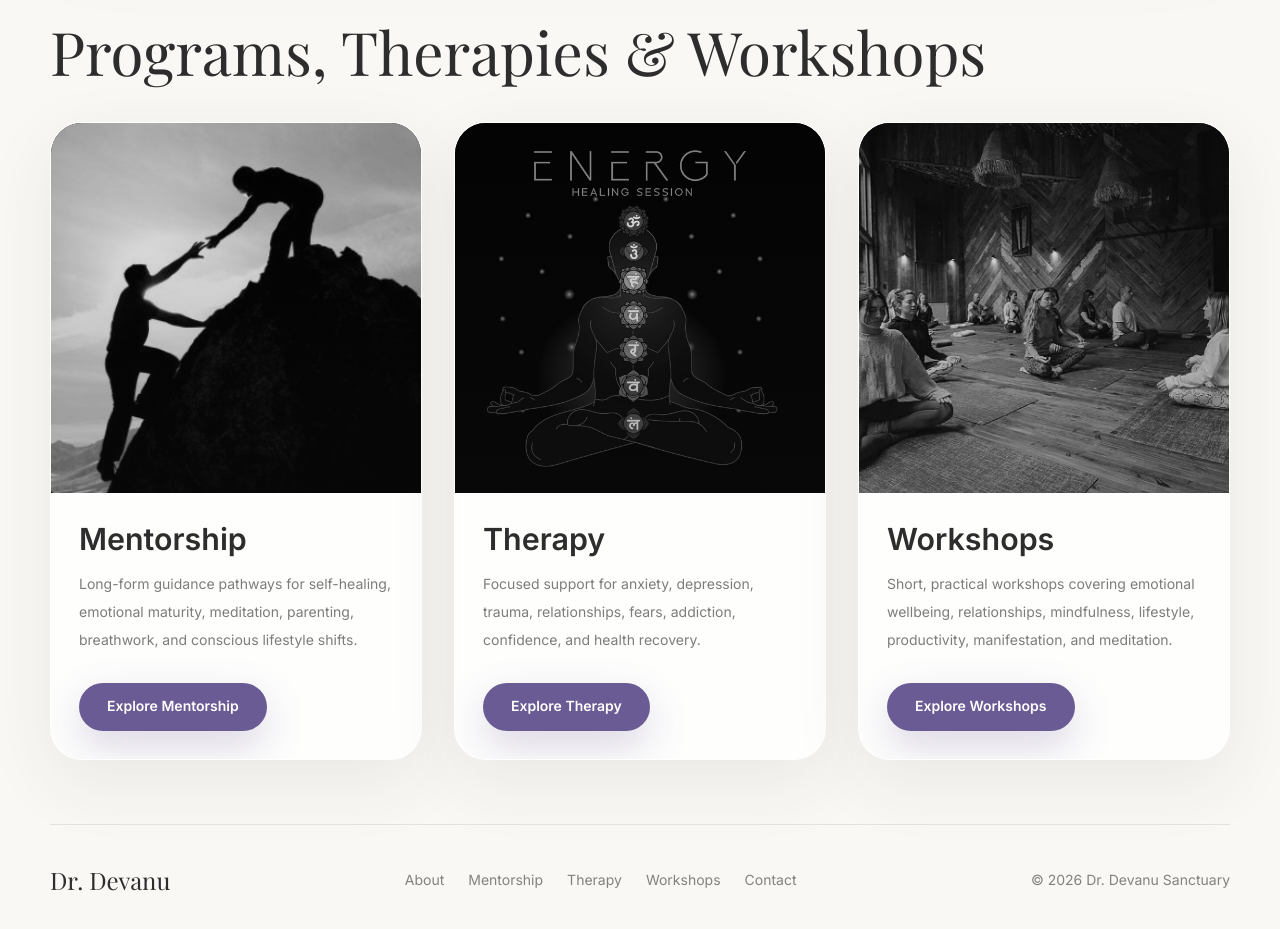
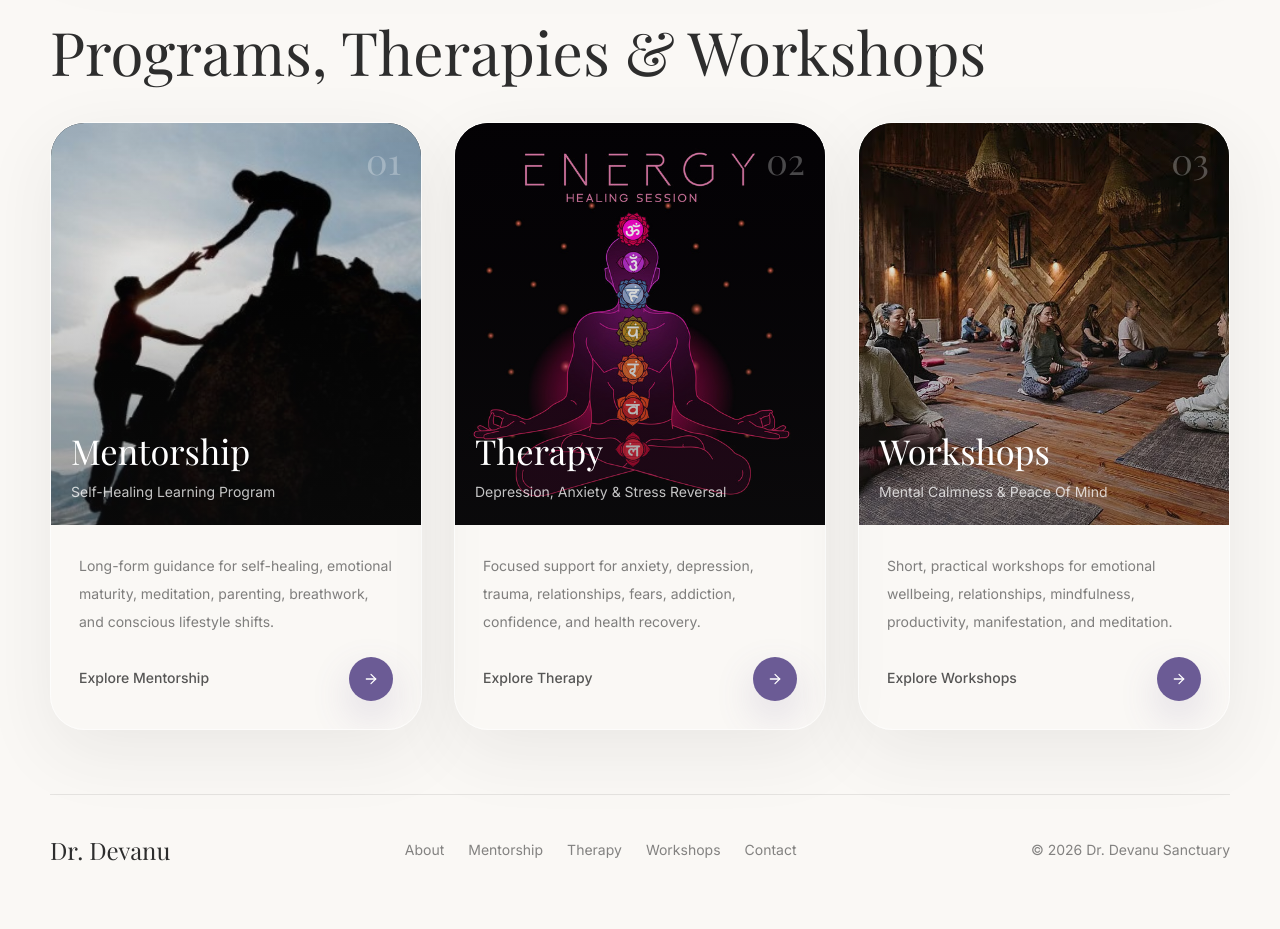
Before and after one commit to Shivangbhatnagar237/DrDevanu, a Next.js app: page / in a window 1280 px wide. Shown: the part 940-1869 px from the top of the page. After the commit the page ends 1847 px from the top, so only its background shows below. Built offline with nearby package versions, Linux system fonts and the light colour scheme; a web font is replaced by a local one.

Commit message:
minor UI improvement

```diff
--- a/src/app/page.tsx
+++ b/src/app/page.tsx
@@ -1,6 +1,6 @@
 import Image from "next/image";
 import Link from "next/link";
-import { ChevronDown, Instagram, Linkedin, Youtube } from "lucide-react";
+import { ArrowRight, ChevronDown, Instagram, Linkedin, Youtube } from "lucide-react";
 import { Footer } from "@/components/Footer";
 import { Heading } from "@/components/Heading";
 import { Navbar } from "@/components/Navbar";
@@ -115,32 +115,48 @@ export default function HomePage() {
             className="max-w-none"
           />
 
-          <div className="mt-10 grid gap-8 md:grid-cols-3 md:gap-6 lg:gap-8">
-            {featuredPaths.map((path) => (
+          <div className="mt-10 grid gap-8 md:grid-cols-3 md:gap-6 lg:gap-8 items-stretch">
+            {featuredPaths.map((path, index) => (
               <Link
                 key={path.title}
                 href={path.href}
-                className="group block overflow-hidden rounded-[2rem] border border-white/60 bg-white/82 shadow-[0_22px_70px_rgba(45,45,45,0.08)] transition duration-500 hover:-translate-y-1 hover:shadow-[0_28px_90px_rgba(45,45,45,0.10)]"
+                className="group flex flex-col h-full overflow-hidden rounded-[2.15rem] border border-white/65 bg-white/84 shadow-[0_22px_70px_rgba(45,45,45,0.08)] transition duration-500 hover:-translate-y-1.5 hover:shadow-[0_30px_100px_rgba(45,45,45,0.12)]"
               >
-                <div className="relative aspect-[1] overflow-hidden bg-charcoal">
+                <div className="relative aspect-[0.92] overflow-hidden bg-charcoal">
                   <Image
                     src={path.image}
                     alt={path.title}
                     fill
                     sizes="(min-width: 768px) 33vw, 100vw"
-                    className="object-cover  grayscale transition duration-700 group-hover:scale-[1.04] group-hover:grayscale-0"
+                    className="object-cover transition duration-700 group-hover:scale-[1.05]"
                   />
-                  <div className="absolute inset-0 bg-[linear-gradient(180deg,rgba(20,20,20,0.08)_0%,rgba(20,20,20,0.34)_100%)] transition duration-500 group-hover:bg-[linear-gradient(180deg,rgba(20,20,20,0.02)_0%,rgba(20,20,20,0.20)_100%)]" />
+                  <div className="absolute inset-0 rounded-[inherit] bg-[linear-gradient(180deg,rgba(20,20,20,0.04)_0%,rgba(20,20,20,0.12)_34%,rgba(20,20,20,0.44)_100%)]" />
+                  <div className="absolute inset-x-0 top-0 flex items-start justify-end p-5">
+                    <span className="font-serif text-4xl leading-none text-white/28">
+                      {(index + 1).toString().padStart(2, "0")}
+                    </span>
+                  </div>
+                  <div className="absolute inset-x-0 bottom-0 p-5 text-white">
+                    <h3 className="max-w-[10ch] font-serif text-[2rem] leading-[1.02] text-white md:text-[2.15rem]">
+                      {homepageOfferingTitles[path.title] ?? path.title}
+                    </h3>
+                    <p className="mt-3 max-w-[20rem] text-sm leading-6 text-white/76">
+                      {path.preview[0]}
+                    </p>
+                  </div>
                 </div>
-                <div className="p-6 md:p-7">
-                  <h3 className="text-[1.7rem] font-semibold leading-tight text-ink md:text-[1.9rem]">
-                    {homepageOfferingTitles[path.title] ?? path.title}
-                  </h3>
-                  <p className="mt-3 text-sm leading-7 text-ink/62">
+                <div className="flex flex-1 flex-col p-6 md:p-7">
+                  <p className="text-sm leading-7 text-ink/60">
                     {path.description}
                   </p>
-                  <div className="mt-7 inline-flex min-h-12 items-center justify-center rounded-full bg-plum px-7 text-sm font-semibold text-white shadow-[0_16px_40px_rgba(107,91,149,0.24)] transition duration-300 group-hover:bg-plum-light">
-                    Explore {homepageOfferingTitles[path.title] ?? path.title}
+                  {/* Divider is now optional. Remove border for a cleaner look, or keep for separation. Here, we remove it for visual balance. */}
+                  <div className="mt-auto flex items-center justify-between gap-4 pt-5">
+                    <span className="text-sm font-medium text-ink/80">
+                      Explore {homepageOfferingTitles[path.title] ?? path.title}
+                    </span>
+                    <span className="inline-flex h-11 w-11 items-center justify-center rounded-full bg-plum text-white shadow-[0_16px_40px_rgba(107,91,149,0.2)] transition duration-300 group-hover:translate-x-1 group-hover:bg-plum-light">
+                      <ArrowRight className="h-4 w-4 stroke-[1.9]" aria-hidden="true" />
+                    </span>
                   </div>
                 </div>
               </Link>
--- a/src/lib/content.ts
+++ b/src/lib/content.ts
@@ -60,7 +60,7 @@ export const featuredPaths = [
     title: "Mentorship Programs",
     href: "/mentorship-programs",
     description:
-      "Long-form guidance pathways for self-healing, emotional maturity, meditation, parenting, breathwork, and conscious lifestyle shifts.",
+      "Long-form guidance for self-healing, emotional maturity, meditation, parenting, breathwork, and conscious lifestyle shifts.",
     image: "/mentorship.jpeg",
     preview: [
       "Self-Healing Learning Program",
@@ -84,10 +84,10 @@ export const featuredPaths = [
     title: "Workshops",
     href: "/workshops",
     description:
-      "Short, practical workshops covering emotional wellbeing, relationships, mindfulness, lifestyle, productivity, manifestation, and meditation.",
+      "Short, practical workshops for emotional wellbeing, relationships, mindfulness, productivity, manifestation, and meditation.",
     image: "/workshop.avif",
     preview: [
-      "Improving Mental Calmness & Peace Of Mind",
+      "Mental Calmness & Peace Of Mind",
       "Goal Manifestation Ways & Techniques",
       "Healing Through Mantra Chants"
     ]
```
